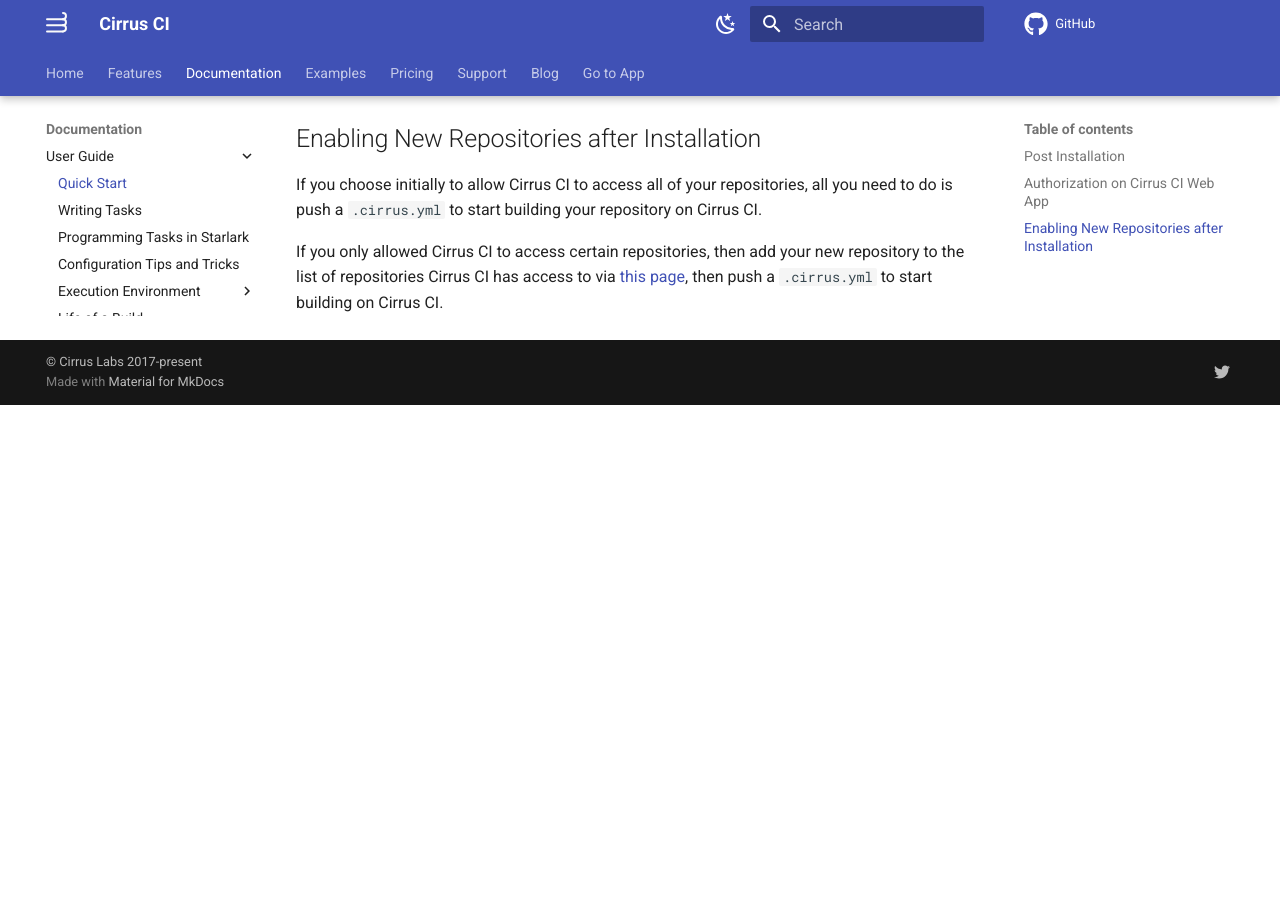
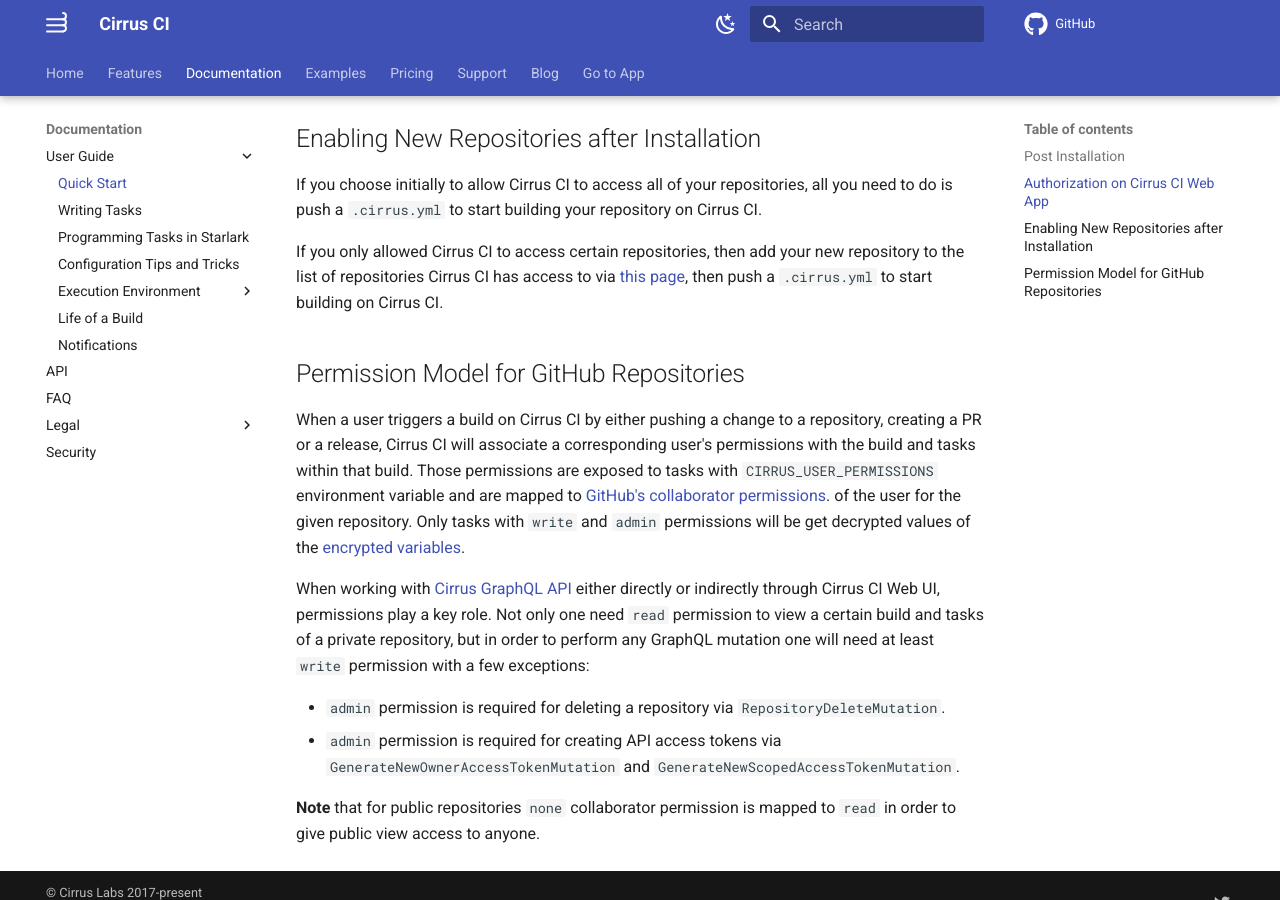
Before and after one commit to cirruslabs/cirrus-ci-docs, an MkDocs documentation site: the page built from docs/guide/quick-start.md, in a window 1280 px wide and 900 px high, scrolled down 4737 px. Built offline with MkDocs 1.6.1 and Material for MkDocs 9.7.7, drawn with Linux system fonts in a browser that asks for light colours; comment, search, counter and statistics services are not loaded; before the commit the page ends 5142 px from its top, so only the background shows below that.

Commit message:
Permission Model (#1175)
* Document Permission Model

For GitHub Repositories

* removed empty lines

```diff
--- a/docs/guide/quick-start.md
+++ b/docs/guide/quick-start.md
@@ -110,3 +110,20 @@ building your repository on Cirrus CI.
 If you only allowed Cirrus CI to access certain repositories, then add your new repository to
 the list of repositories Cirrus CI has access to via [this page](https://github.com/apps/cirrus-ci/installations/new),
 then push a `.cirrus.yml` to start building on Cirrus CI.
+
+## Permission Model for GitHub Repositories
+
+When a user triggers a build on Cirrus CI by either pushing a change to a repository, creating a PR or a release,
+Cirrus CI will associate a corresponding user's permissions with the build and tasks within that build. Those permissions
+are exposed to tasks with `CIRRUS_USER_PERMISSIONS` environment variable and are mapped to [GitHub's collaborator permissions](https://docs.github.com/en/rest/collaborators/collaborators?apiVersion=2022-11-28#get-repository-permissions-for-a-user).
+of the user for the given repository. Only tasks with `write` and `admin` permissions will be get decrypted values of the
+[encrypted variables](writing-tasks.md#encrypted-variables).
+
+When working with [Cirrus GraphQL API](../api.md) either directly or indirectly through Cirrus CI Web UI, permissions play a key role.
+Not only one need `read` permission to view a certain build and tasks of a private repository, but in order to perform any GraphQL mutation
+one will need at least `write` permission with a few exceptions:
+
+* `admin` permission is required for deleting a repository via `RepositoryDeleteMutation`.
+* `admin` permission is required for creating API access tokens via `GenerateNewOwnerAccessTokenMutation` and `GenerateNewScopedAccessTokenMutation`.
+
+**Note** that for public repositories `none` collaborator permission is mapped to `read` in order to give public view access to anyone.
```
Also changed, not shown: docs/api.md (+7 -2 lines).
